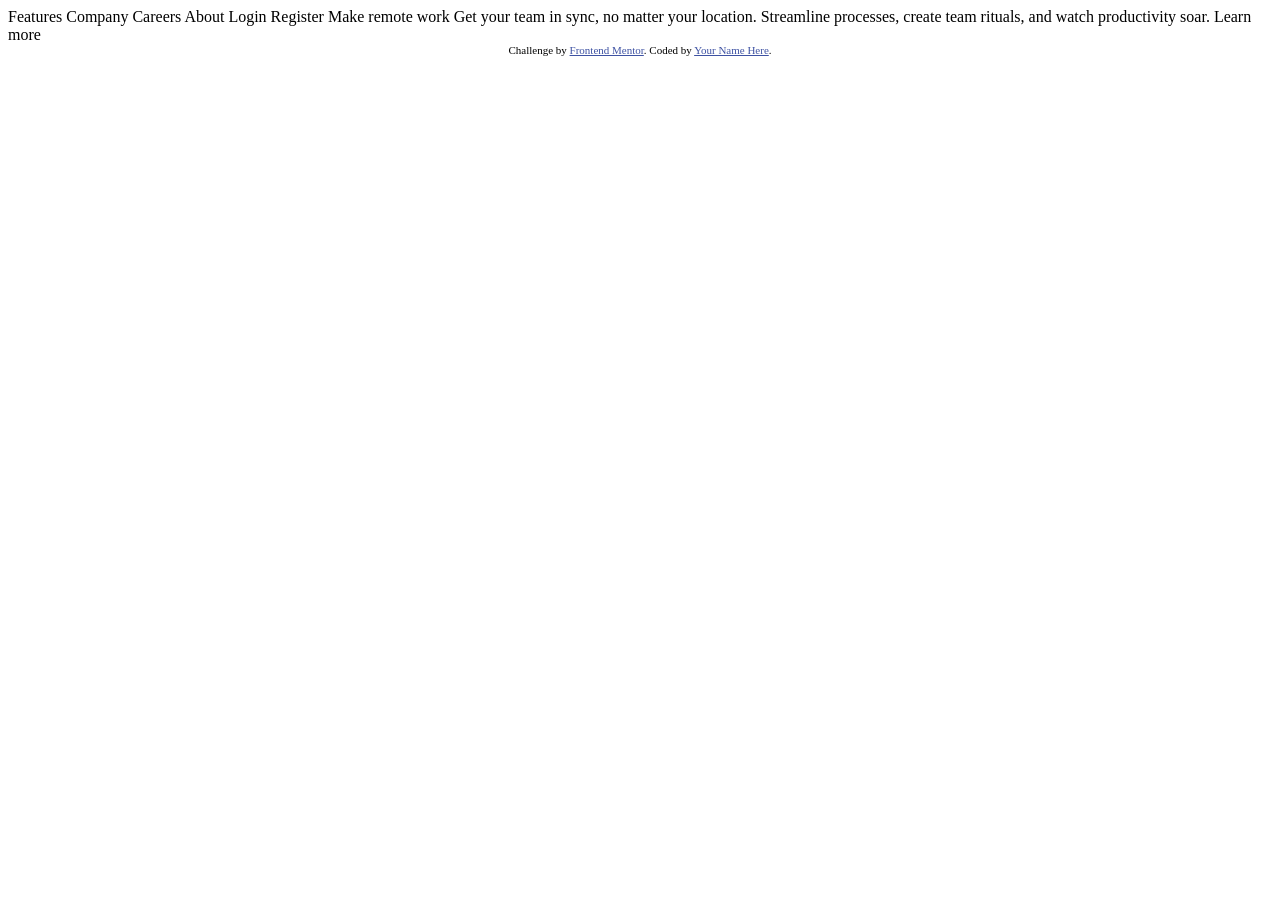
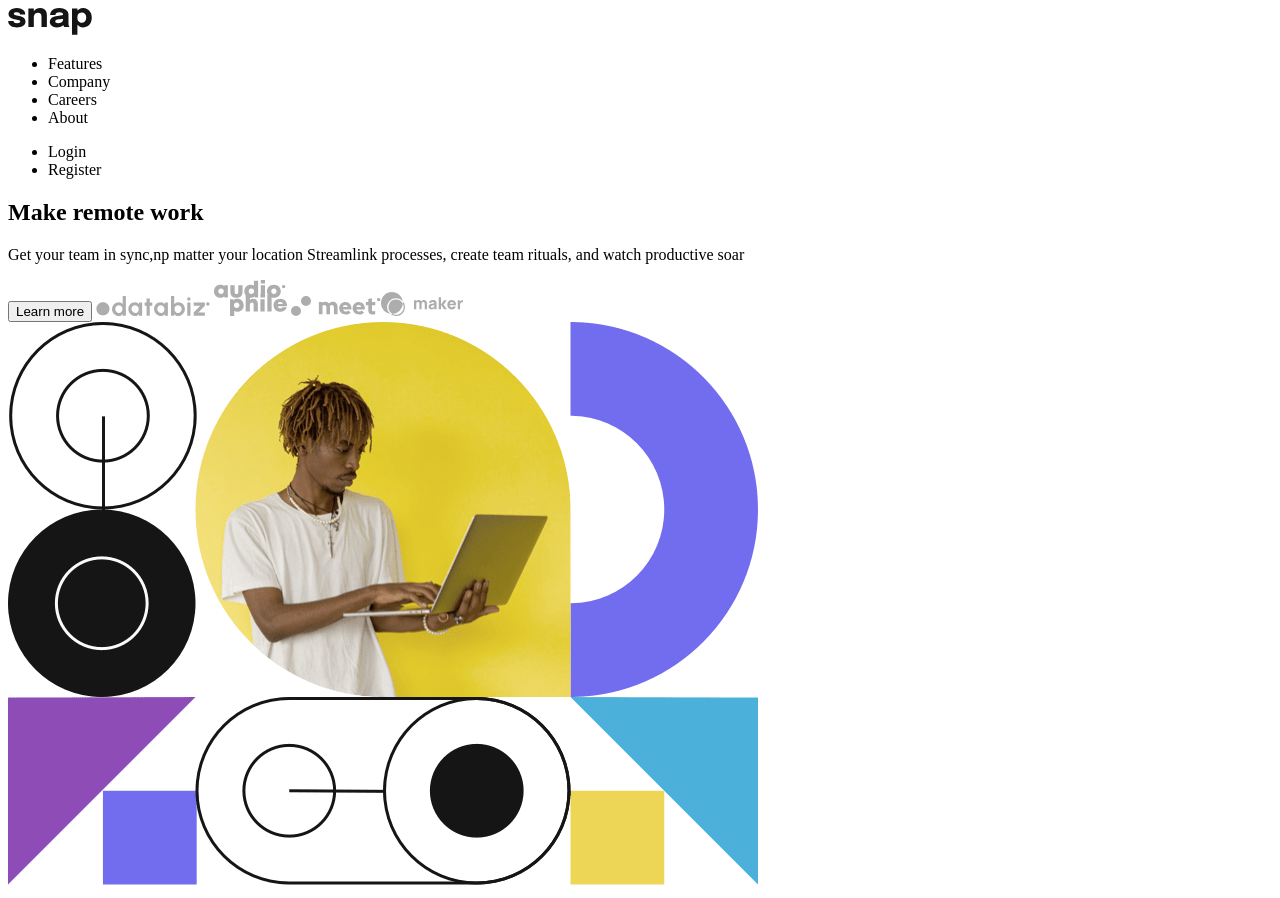
Before and after one commit to michal-wolski/Intro, a plain HTML site: page index.html in a window 1280 px wide. Before the commit the page ends 800 px from the top, so only its background shows below. Drawn offline with Linux system fonts and the light colour scheme.

Commit message:
Html structure

```diff
--- a/index.html
+++ b/index.html
@@ -1,39 +1,53 @@
 <!DOCTYPE html>
 <html lang="en">
-<head>
-  <meta charset="UTF-8">
-  <meta name="viewport" content="width=device-width, initial-scale=1.0"> <!-- displays site properly based on user's device -->
+  <head>
+    <meta charset="UTF-8" />
+    <meta name="viewport" content="width=device-width, initial-scale=1.0" />
+    <!-- displays site properly based on user's device -->
 
-  <link rel="icon" type="image/png" sizes="32x32" href="./images/favicon-32x32.png">
+    <link
+      rel="icon"
+      type="image/png"
+      sizes="32x32"
+      href="./images/favicon-32x32.png"
+    />
 
-  <title>Frontend Mentor | Intro section with dropdown navigation</title>
-
-  <!-- Feel free to remove these styles or customise in your own stylesheet 👍 -->
-  <style>
-    .attribution { font-size: 11px; text-align: center; }
-    .attribution a { color: hsl(228, 45%, 44%); }
-  </style>
-</head>
-<body>
-
-  Features
-  Company
-  Careers
-  About
-
-  Login
-  Register
-
-  Make remote work
-
-  Get your team in sync, no matter your location. Streamline processes,
-  create team rituals, and watch productivity soar.
-
-  Learn more
-
-  <div class="attribution">
-    Challenge by <a href="https://www.frontendmentor.io?ref=challenge" target="_blank">Frontend Mentor</a>.
-    Coded by <a href="#">Your Name Here</a>.
-  </div>
-</body>
+    <title>Intro Side</title>
+  </head>
+  <body>
+    <header>
+      <nav>
+        <img src="./images/logo.svg" alt="logo" />
+        <ul>
+          <li>Features</li>
+          <li>Company</li>
+          <li>Careers</li>
+          <li>About</li>
+        </ul>
+        <ul>
+          <li>Login</li>
+          <li>Register</li>
+        </ul>
+      </nav>
+    </header>
+    <main>
+      <section>
+        <h1>Make remote work</h1>
+        <p>
+          Get your team in sync,np matter your location Streamlink processes,
+          create team rituals, and watch productive soar
+        </p>
+        <button>Learn more</button>
+        <img src="./images/client-databiz.svg" alt="Logo databiz" />
+        <img src="./images/client-audiophile.svg" alt="Logo audiophile" />
+        <img src="./images/client-meet.svg" alt="Logo meet" /><img
+          src="./images/client-maker.svg"
+          alt="Logo Maker"
+        />
+      </section>
+      <section>
+        <img src="./images/image-hero-mobile.png" alt="Men carring a laptop" />
+      </section>
+    </main>
+  </body>
 </html>
```
